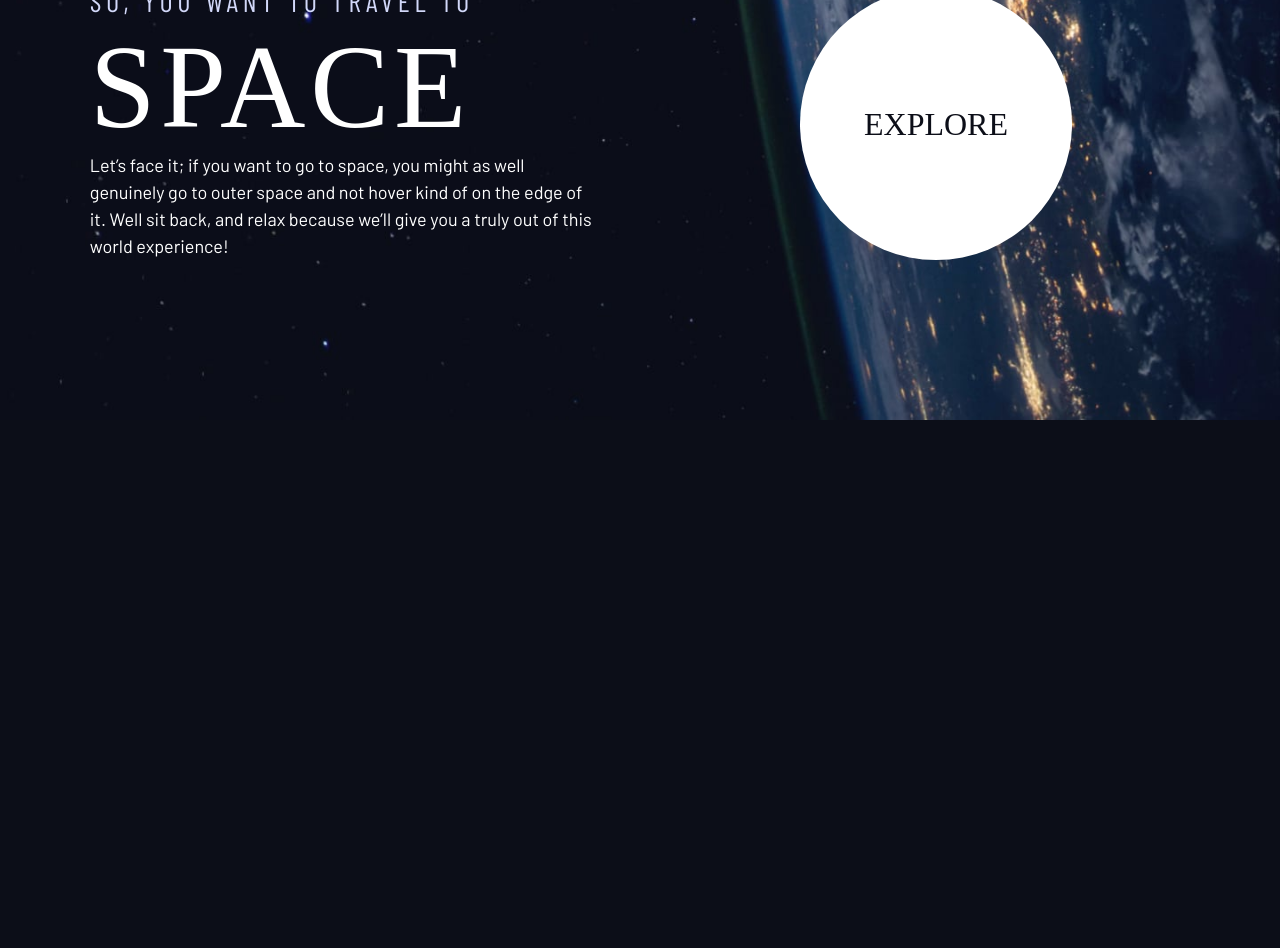
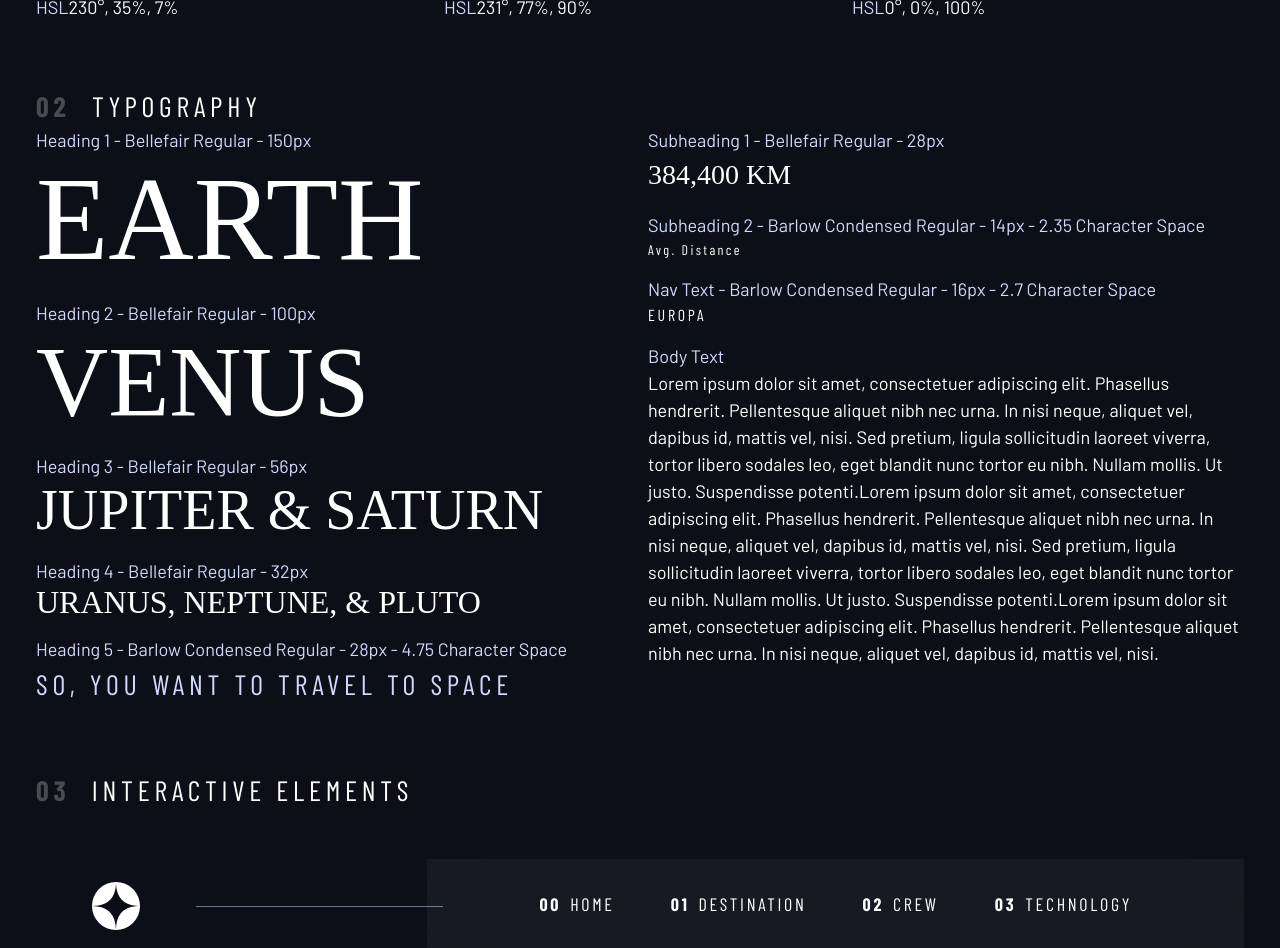
Before and after one commit to aekhatean/space-travel, a React (Create React App) app: page /design in a window 1280 px wide. Shown: the part 380-1328 px from the top of the page. Before the commit the page ends 800 px from the top, so only its background shows below. Built offline with nearby package versions, Linux system fonts and the light colour scheme; a web font is replaced by a local one.

Commit message:
Create website routes.

```diff
--- a/package.json
+++ b/package.json
@@ -8,6 +8,7 @@
     "@testing-library/user-event": "^12.8.3",
     "react": "^17.0.2",
     "react-dom": "^17.0.2",
+    "react-router-dom": "^6.0.2",
     "react-scripts": "4.0.3",
     "web-vitals": "^1.1.2"
   },
--- a/src/App.js
+++ b/src/App.js
@@ -1,16 +1,21 @@
 import "./App.css";
+import { Routes, Route } from "react-router-dom";
 
 // Import Components
 import Navbar from "./components/Navbar";
 
 // Import Pages
 import Home from "./pages/Home";
+import DesignSystem from "./pages/DesignSystem";
 
 function App() {
   return (
     <div className="App">
       <Navbar />
-      <Home />
+      <Routes>
+        <Route exact path="/" element={<Home />}></Route>
+        <Route exact path="/design" element={<DesignSystem />}></Route>
+      </Routes>
     </div>
   );
 }
--- a/src/components/Navbar.jsx
+++ b/src/components/Navbar.jsx
@@ -52,7 +52,7 @@ export default function Navbar() {
               className="ff-sans-cond uppercase letter-spacing-2 txt-white"
               href="/"
             >
-              <span>00</span>
+              <span aria-hidden="true">00</span>
               Home
             </a>
           </li>
@@ -61,7 +61,7 @@ export default function Navbar() {
               className="ff-sans-cond uppercase letter-spacing-2 txt-white"
               href="/"
             >
-              <span>01</span>
+              <span aria-hidden="true">01</span>
               Destination
             </a>
           </li>
@@ -70,7 +70,7 @@ export default function Navbar() {
               className="ff-sans-cond uppercase letter-spacing-2 txt-white"
               href="/"
             >
-              <span>02</span>
+              <span aria-hidden="true">02</span>
               Crew
             </a>
           </li>
@@ -79,7 +79,7 @@ export default function Navbar() {
               className="ff-sans-cond uppercase letter-spacing-2 txt-white"
               href="/"
             >
-              <span>03</span>
+              <span aria-hidden="true">03</span>
               Technology
             </a>
           </li>
--- a/src/index.js
+++ b/src/index.js
@@ -1,11 +1,14 @@
 import React from "react";
 import ReactDOM from "react-dom";
+import { BrowserRouter as Router } from "react-router-dom";
 import "./App.css";
 import App from "./App.js";
 
 ReactDOM.render(
   <React.StrictMode>
-    <App />
+    <Router>
+      <App />
+    </Router>
   </React.StrictMode>,
   document.getElementById("root")
 );
--- a/src/pages/Home.jsx
+++ b/src/pages/Home.jsx
@@ -3,7 +3,7 @@ import LargeButon from "../components/LargeButton";
 
 export default function Home() {
   return (
-    <div className="homepage grid-container grid-container--home">
+    <main className="homepage grid-container grid-container--home">
       <div>
         <h1 className="ff-sans-cond fs-500 txt-light uppercase letter-spacing-1">
           So, you want to travel to{" "}
@@ -19,6 +19,6 @@ export default function Home() {
       <div>
         <LargeButon name="Explore" />
       </div>
-    </div>
+    </main>
   );
 }
```
Also changed, not shown: 1 other file (tests, documents, lock files or other folders).
